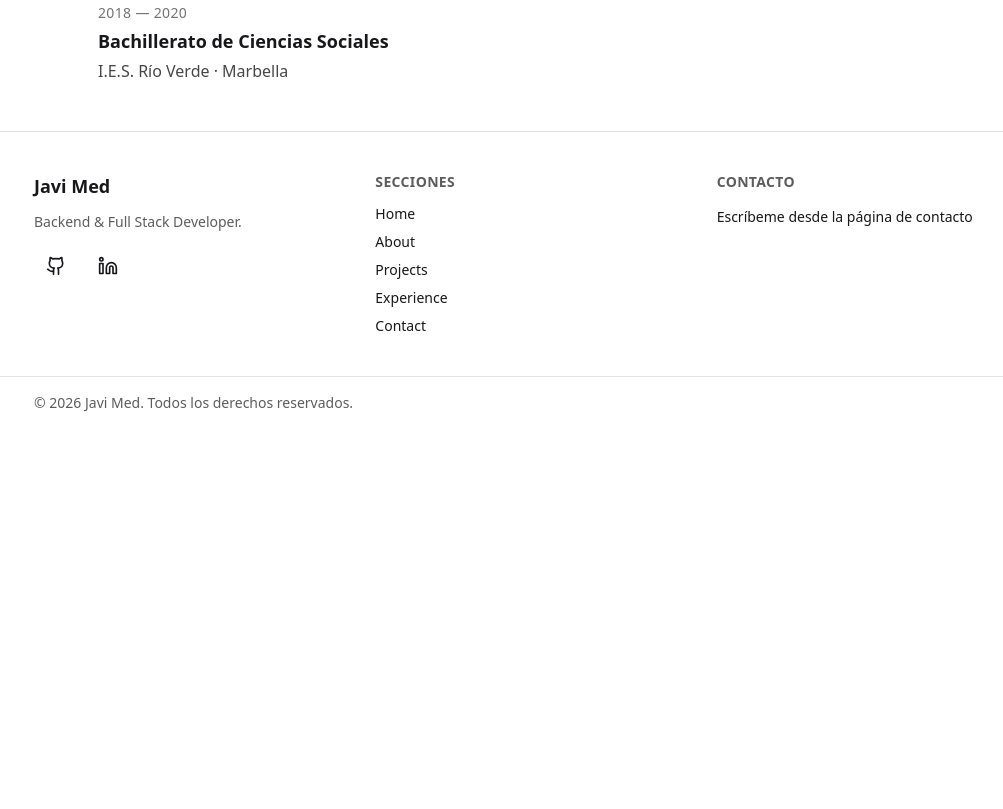
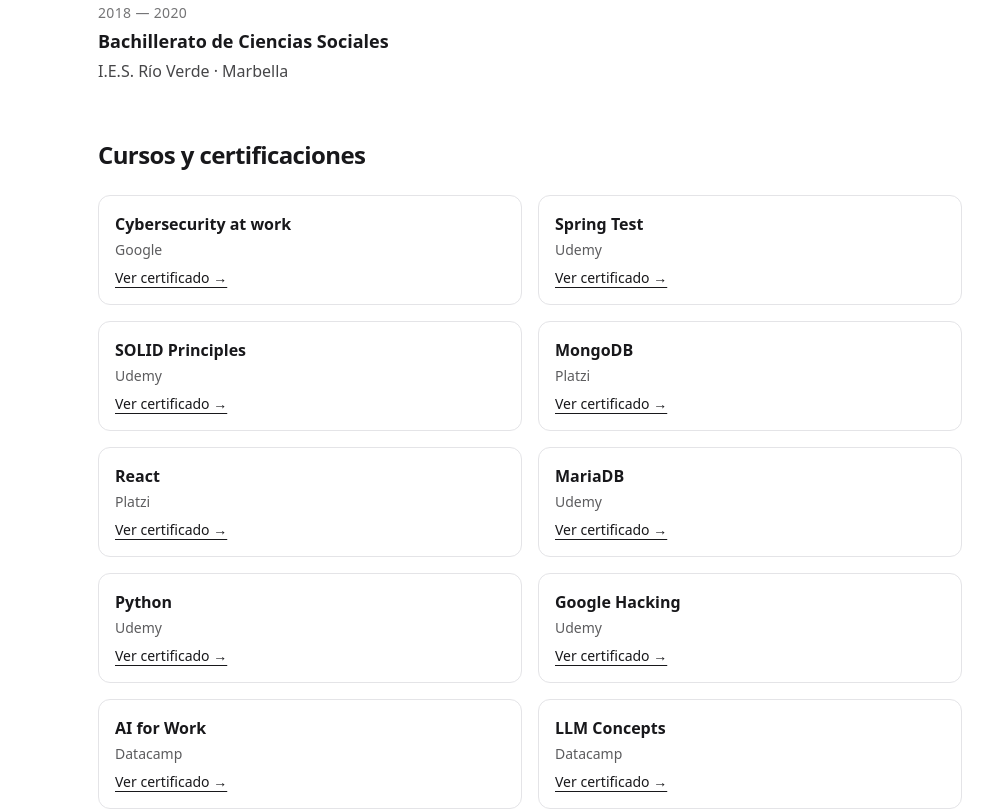
Before and after one commit to JavierMedarde99/porfolio, a SvelteKit app: page /experience in a window 1280 px wide. Shown: the part 960-1769 px from the top of the page, without its empty margins (110-1113 px from the left). Before the commit the page ends 1389 px from the top, so only its background shows below. Built offline with nearby package versions, Linux system fonts and the light colour scheme.

Commit message:
feat: seccion Cursos en /experience
Closes #59

```diff
--- a/src/routes/experience/+page.svelte
+++ b/src/routes/experience/+page.svelte
@@ -3,20 +3,20 @@
 	import { reveal } from '$lib/actions/reveal';
 	import { pageTitle, SITE } from '$lib/utils/seo';
 	import ExperienceCard from '$lib/components/experience/ExperienceCard.svelte';
-	import { EDUCATION, EXPERIENCES } from '$lib/data/experience';
+	import { COURSES, EDUCATION, EXPERIENCES } from '$lib/data/experience';
 </script>
 
 <svelte:head>
 	<title>{pageTitle('Experiencia')}</title>
 	<meta
 		name="description"
-		content="Trayectoria profesional de Javi Med: más de 3 años como Java Developer con Spring Boot, microservicios y cloud."
+		content="Trayectoria de Javi Med: experiencia como Java Developer, formación y 11 cursos con certificación."
 	/>
 	<link rel="canonical" href={SITE.url + '/experience'} />
 </svelte:head>
 <SocialMeta
 	title="Experiencia | Javi Med"
-	description="Trayectoria profesional de Javi Med: más de 3 años como Java Developer con Spring Boot, microservicios y cloud."
+	description="Trayectoria de Javi Med: experiencia como Java Developer, formación y 11 cursos con certificación."
 	path="/experience"
 />
 
@@ -47,4 +47,28 @@
 			{/each}
 		</ul>
 	</section>
+
+	<section use:reveal aria-label="Cursos y certificaciones" class="mt-14">
+		<h2 class="text-2xl font-bold tracking-tight">Cursos y certificaciones</h2>
+		<ul class="mt-6 grid gap-4 sm:grid-cols-2">
+			{#each COURSES as course (course.title)}
+				<li
+					class="flex flex-col gap-1 rounded-xl border border-zinc-200 p-4 transition-colors dark:border-zinc-800"
+				>
+					<h3 class="font-semibold">{course.title}</h3>
+					<p class="text-sm opacity-70">{course.platform}</p>
+					{#if course.credentialUrl}
+						<a
+							href={course.credentialUrl}
+							target="_blank"
+							rel="noopener noreferrer"
+							class="mt-1 self-start text-sm font-medium underline underline-offset-4"
+						>
+							Ver certificado →
+						</a>
+					{/if}
+				</li>
+			{/each}
+		</ul>
+	</section>
 </main>
```
